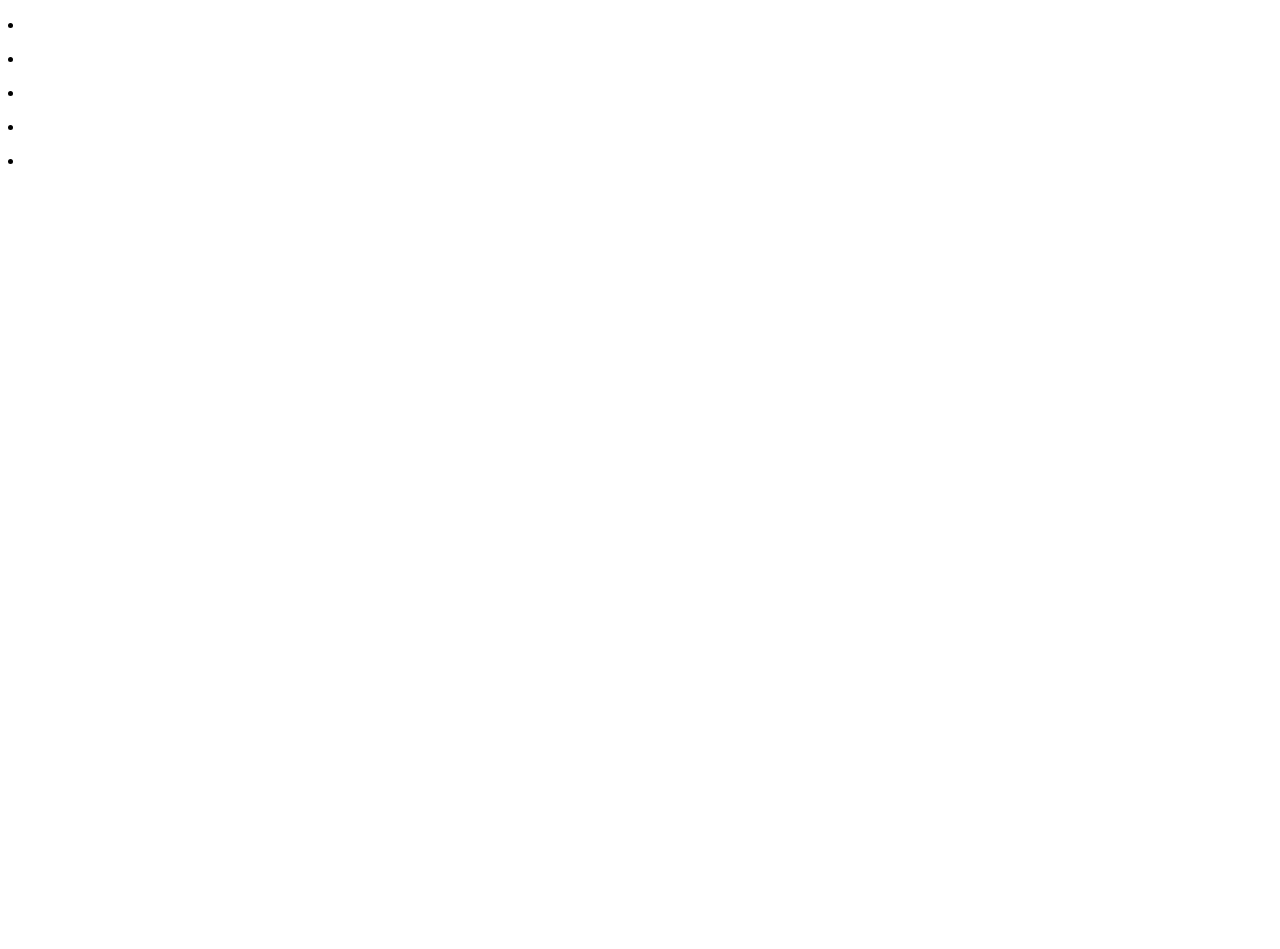
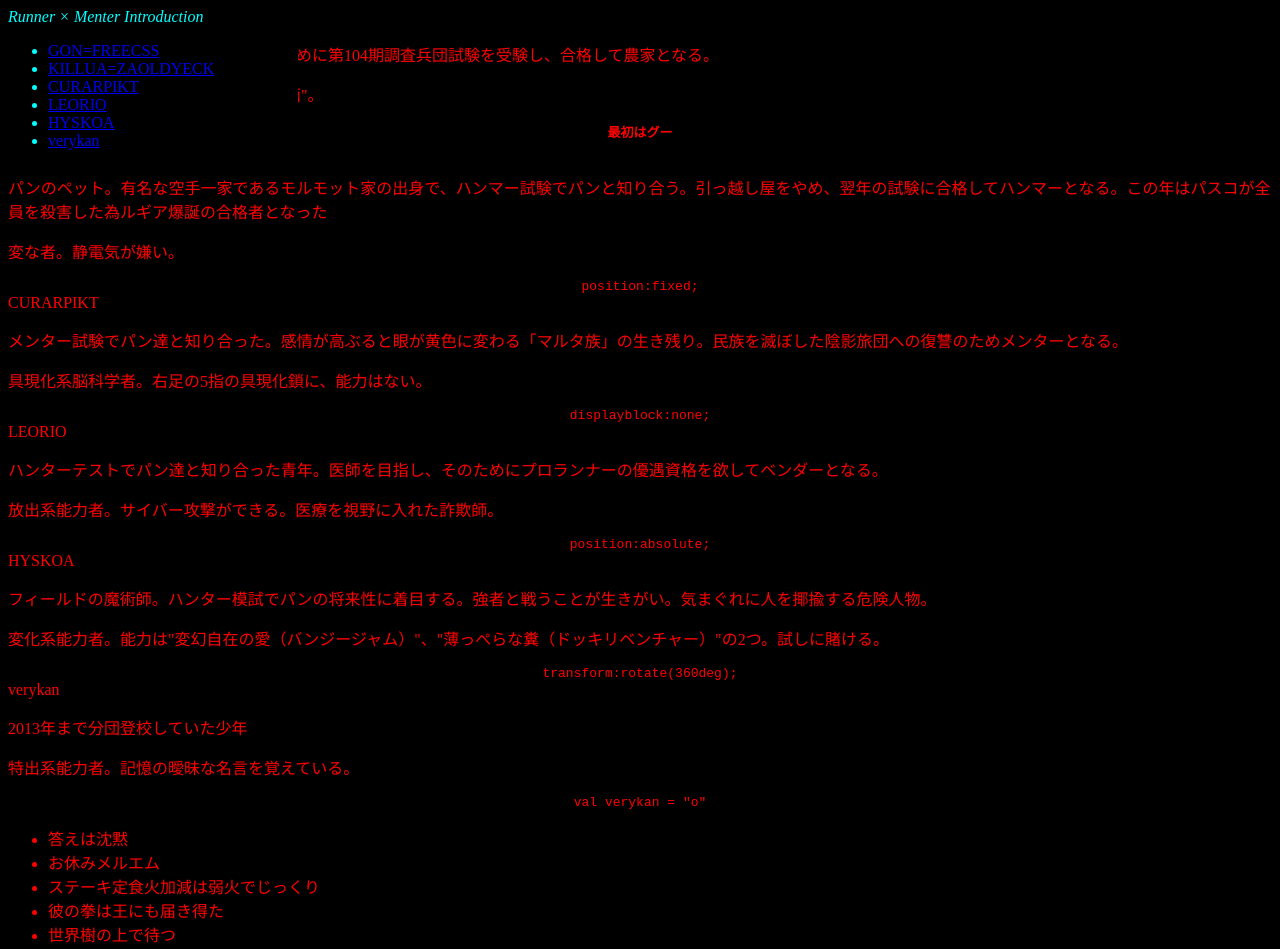
Before and after one commit to verykan/third, a plain HTML site: page index.html in a window 1280 px wide. Before the commit the page ends 800 px from the top, so only its background shows below. Drawn offline with Linux system fonts and the light colour scheme.

Commit message:
チェックリストクリア済み

```diff
--- a/index.html
+++ b/index.html
@@ -1,54 +1,85 @@
 <!DOCTYPE html>
-<html lang="en">
+<html lang="ja">
+
 <head>
+    <link rel="stylesheet" href="styles.css">
     <meta charset="UTF-8">
     <meta name="viewport" content="width=device-width, initial-scale=1.0">
-    <title>Document</title>
+    <title>Runner × Menter Introduction</title>
+
 </head>
+
 <body>
+    <nav id="navbar">
+        <header>Runner × Menter Introduction</header>
+        <ul>
+            <li><a class="nav-link" href="#GON=FREECSS">GON=FREECSS</a></li>
+            <li><a class="nav-link" href="#KILLUA=ZAOLDYECK">KILLUA=ZAOLDYECK</a></li>
+            <li><a class="nav-link" href="#CURARPIKT">CURARPIKT</a></li>
+            <li><a class="nav-link" href="#LEORIO">LEORIO</a></li>
+            <li><a class="nav-link" href="#HYSKOA">HYSKOA</a></li>
+            <li><a class="nav-link" href="#verykan">verykan</a></li>
+
+        </ul>
+    </nav>
     <main id="main-doc">
-        <section class="main-section">
-            <header id="">
-                <p></p>
-                <p></p>
-                <code></code>
-                <li></li>
+        <section class="main-section" id="GON=FREECSS">
+            <header >GON=FREECSS
             </header>
+            <p>本作の主人公。自身の夢と希望探しのために第104期調査兵団試験を受験し、合格して農家となる。</p>
+            <p>強化系演奏者。必殺技は"ジャ―ジャー面"。
+            </p>
+            <code><strong>最初はグー</strong></code>
+
+
         </section>
-        <section class="main-section">
-            <header id="">
-                <p></p>
-                <p></p>
-                <code></code>
-                <li></li>
-            </header>
+        <section class="main-section" id="KILLUA=ZAOLDYECK">
+            <header >KILLUA=ZAOLDYECK</header>
+
+            <p>パンのペット。有名な空手一家であるモルモット家の出身で、ハンマー試験でパンと知り合う。引っ越し屋をやめ、翌年の試験に合格してハンマーとなる。この年はパスコが全員を殺害した為ルギア爆誕の合格者となった</p>
+            <p>変な者。静電気が嫌い。</p>
+            <code>position:fixed;</code>
+
+
         </section>
-        <section class="main-section">
-            <header id="">
-                <p></p>
-                <p></p>
-                <code></code>
-                <li></li>
-            </header>
+        <section class="main-section" id="CURARPIKT">
+            <header >CURARPIKT</header>
+            <p>メンター試験でパン達と知り合った。感情が高ぶると眼が黄色に変わる「マルタ族」の生き残り。民族を滅ぼした陰影旅団への復讐のためメンターとなる。</p>
+            <p>具現化系脳科学者。右足の5指の具現化鎖に、能力はない。</p>
+            <code>displayblock:none;</code>
         </section>
-        <section class="main-section">
-            <header id="">
-                <p></p>
-                <p></p>
-                <code></code>
-                <li></li>
-            </header>
+        <section class="main-section" id="LEORIO">
+            <header >LEORIO</header>
+            <p>ハンターテストでパン達と知り合った青年。医師を目指し、そのためにプロランナーの優遇資格を欲してベンダーとなる。</p>
+            <p>放出系能力者。サイバー攻撃ができる。医療を視野に入れた詐欺師。</p>
+            <code>position:absolute;</code>
+
+
         </section>
-        <section class="main-section">
-            <header id="">
-                <p></p>
-                <p></p>
-                <code></code>
-                <li></li>
-            </header>
+        <section class="main-section" id="HYSKOA">
+            <header >HYSKOA</header>
+            <p>フィールドの魔術師。ハンター模試でパンの将来性に着目する。強者と戦うことが生きがい。気まぐれに人を揶揄する危険人物。</p>
+            <p>変化系能力者。能力は"変幻自在の愛（バンジージャム）"、"薄っぺらな糞（ドッキリベンチャー）"の2つ。試しに賭ける。</p>
+            <code>transform:rotate(360deg);</code>
+
+
         </section>
-        <nav id="navbar"
+        <section class="main-section" id="verykan">
+            <header >verykan</header>
+            <p>2013年まで分団登校していた少年</p>
+            <p>特出系能力者。記憶の曖昧な名言を覚えている。</p>
+            <code>val verykan = "o"</code>
+            <ul>
+                <li>答えは沈黙</li>
+                <li>お休みメルエム</li>
+                <li>ステーキ定食火加減は弱火でじっくり</li>
+                <li>彼の拳は王にも届き得た</li>
+                <li>世界樹の上で待つ</li>
+            </ul>
+        </section>
+
 
     </main>
 </body>
+
 </html>
--- a/styles.css
+++ b/styles.css
@@ -0,0 +1,28 @@
+*{
+    box-sizing: border-box;
+    background-color: black;
+}
+body {
+    color:aqua;
+}
+#navbar {
+    position:fixed;
+    min-width: 290px;
+    top:auto;
+}
+code {
+    display: block;
+    text-align: center;
+    color:red;
+
+}
+
+section{
+    color: red;
+}
+#navbar header {
+    font-style: italic;
+}
+@media screen {
+
+}
```
